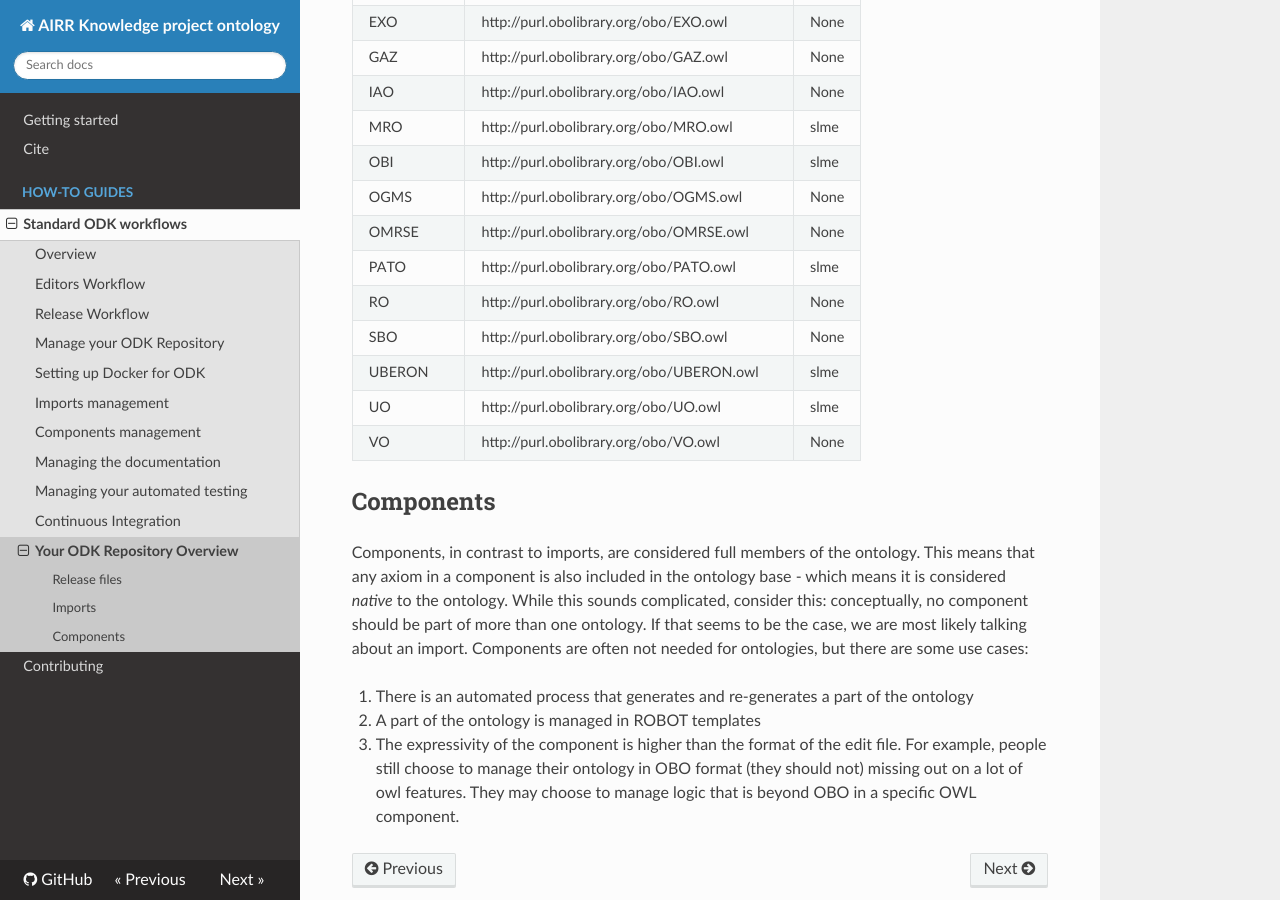
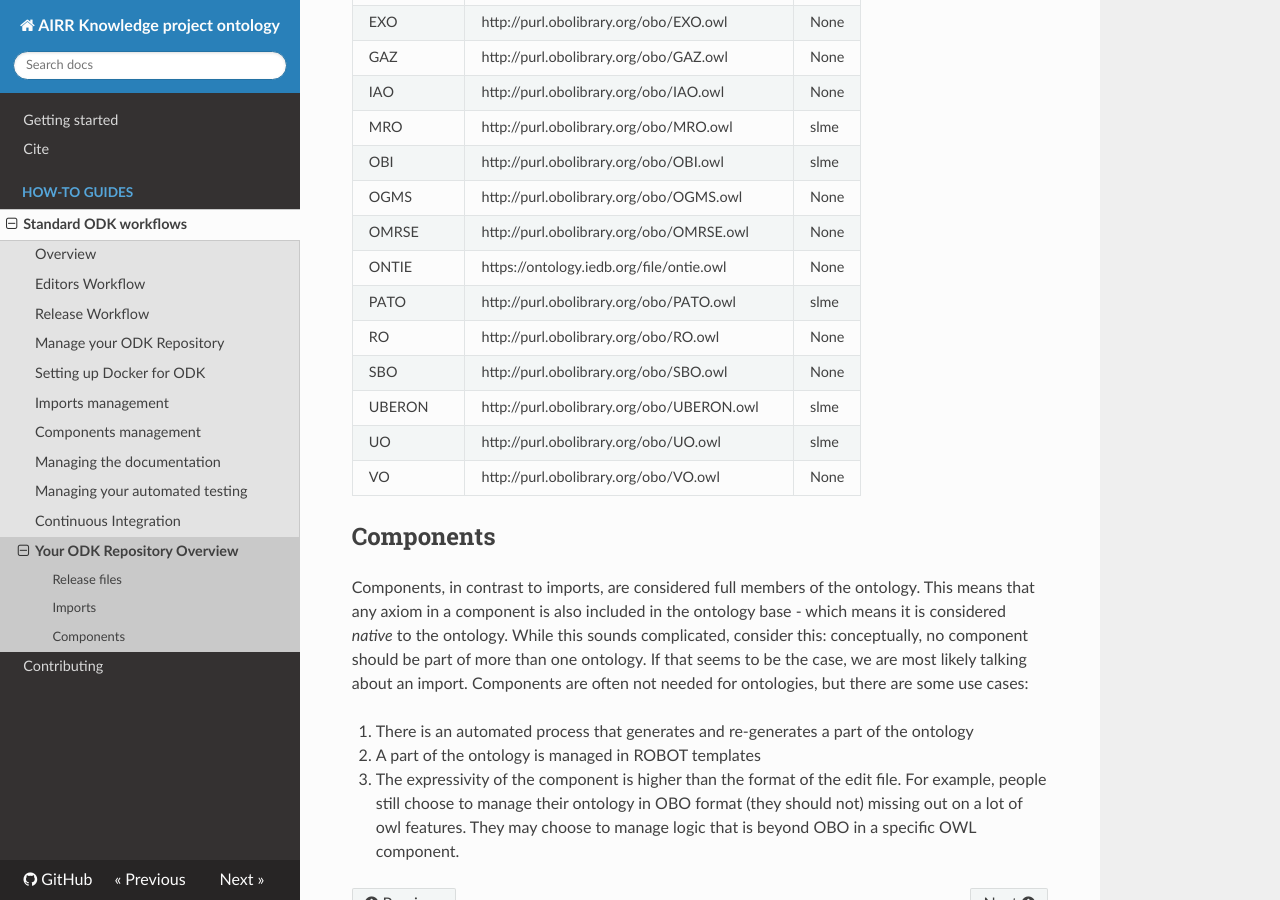
Before and after one commit to airr-knowledge/ak-ontology, an MkDocs documentation site: the page built from docs/odk-workflows/RepositoryFileStructure.md, in a window 1280 px wide and 900 px high, scrolled down 850 px. Built offline with MkDocs 1.6.1, drawn with Linux system fonts in a browser that asks for light colours; nearby versions of some CDN libraries.

Commit message:
add ONTIE

```diff
--- a/docs/odk-workflows/RepositoryFileStructure.md
+++ b/docs/odk-workflows/RepositoryFileStructure.md
@@ -27,6 +27,7 @@ These are the current imports in AK-ONTOLOGY
 | OBI | http://purl.obolibrary.org/obo/OBI.owl | slme |
 | OGMS | http://purl.obolibrary.org/obo/OGMS.owl | None |
 | OMRSE | http://purl.obolibrary.org/obo/OMRSE.owl | None |
+| ONTIE | https://ontology.iedb.org/file/ontie.owl | None |
 | PATO | http://purl.obolibrary.org/obo/PATO.owl | slme |
 | RO | http://purl.obolibrary.org/obo/RO.owl | None |
 | SBO | http://purl.obolibrary.org/obo/SBO.owl | None |
--- a/src/ontology/ak-ontology-odk.yaml
+++ b/src/ontology/ak-ontology-odk.yaml
@@ -29,6 +29,8 @@ import_group:
       module_type_slme: TOP
     - id: OGMS
     - id: OMRSE
+    - id: ONTIE
+      mirror_from: https://ontology.iedb.org/file/ontie.owl
     - id: PATO
       module_type: slme
       module_type_slme: TOP
@@ -42,8 +44,6 @@ import_group:
       module_type: slme
       module_type_slme: TOP
     - id: VO
-# how to incorporate?
-#    - id: ONTIE
 
 allow_equivalents: all
 robot_java_args: '-Xmx128G'
```
Also changed, not shown: 2 other files.
